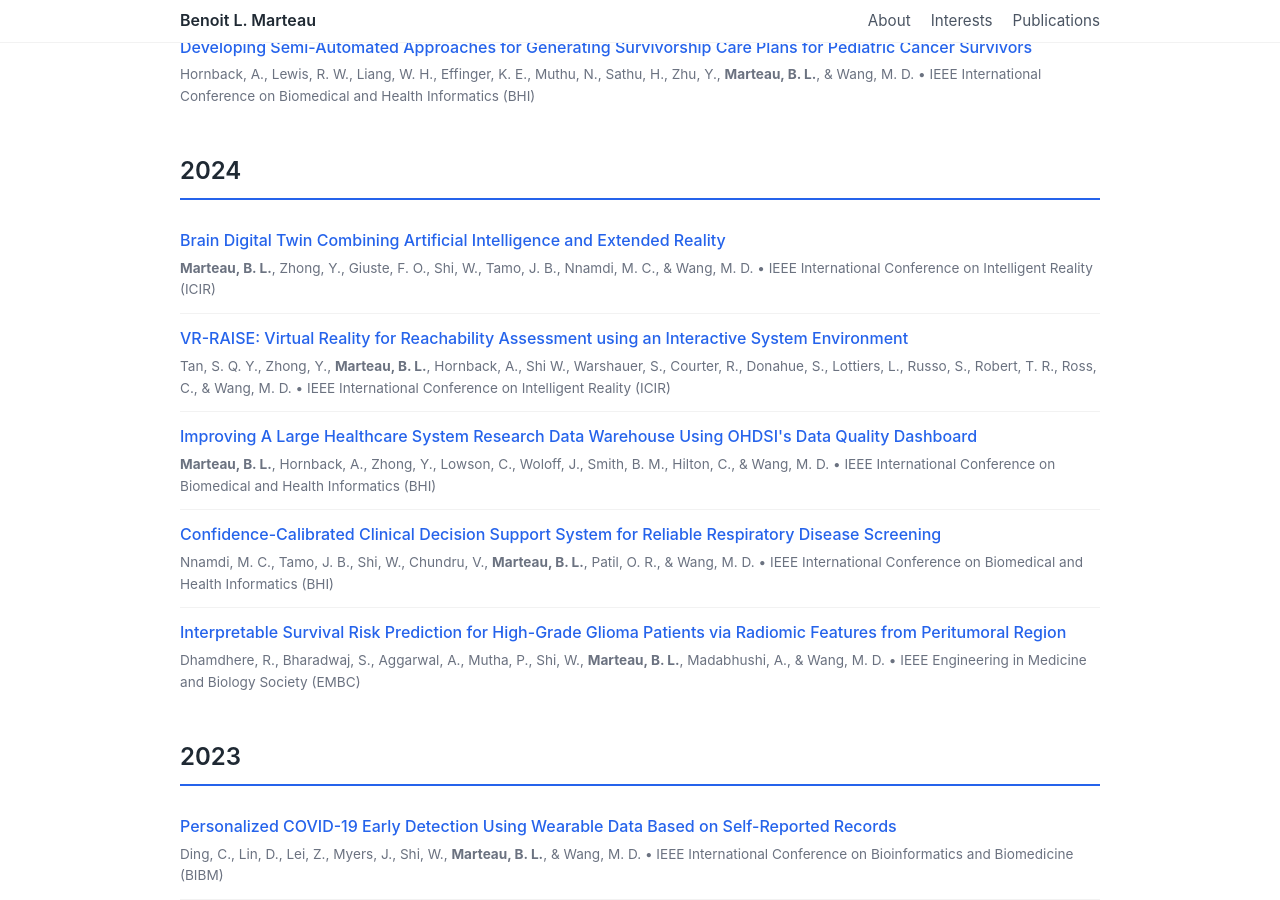
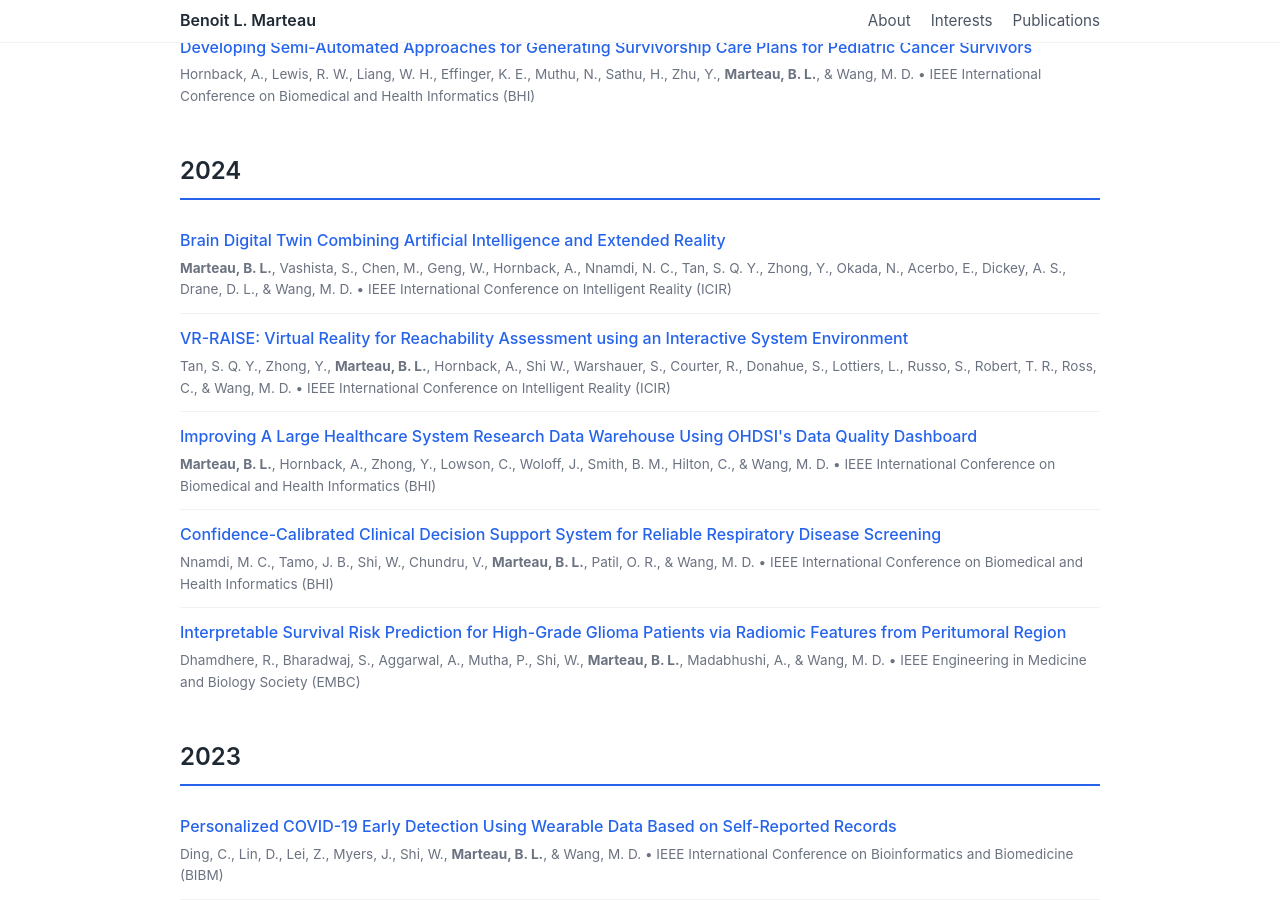
Before and after one commit to benoitmarteau/benoitmarteau.github.io, a Jekyll site: the page built from index.md, in a window 1280 px wide and 900 px high, scrolled down 2079 px. Built offline with Jekyll 4.4.1, drawn with Linux system fonts in a browser that asks for light colours.

Commit message:
Update authors for 2024 publication entry

```diff
--- a/_data/publications.yml
+++ b/_data/publications.yml
@@ -58,7 +58,7 @@
 
 # 2024
 - title: "Brain Digital Twin Combining Artificial Intelligence and Extended Reality"
-  authors: "<strong>Marteau, B. L.</strong>, Zhong, Y., Giuste, F. O., Shi, W., Tamo, J. B., Nnamdi, M. C., & Wang, M. D."
+  authors: "<strong>Marteau, B. L.</strong>, Vashista, S., Chen, M., Geng, W., Hornback, A., Nnamdi, N. C., Tan, S. Q. Y., Zhong, Y., Okada, N., Acerbo, E., Dickey, A. S., Drane, D. L., & Wang, M. D."
   venue: "IEEE International Conference on Intelligent Reality (ICIR)"
   year: 2024
   link: "https://doi.org/10.1109/ICIR64558.2024.10976965"
```
